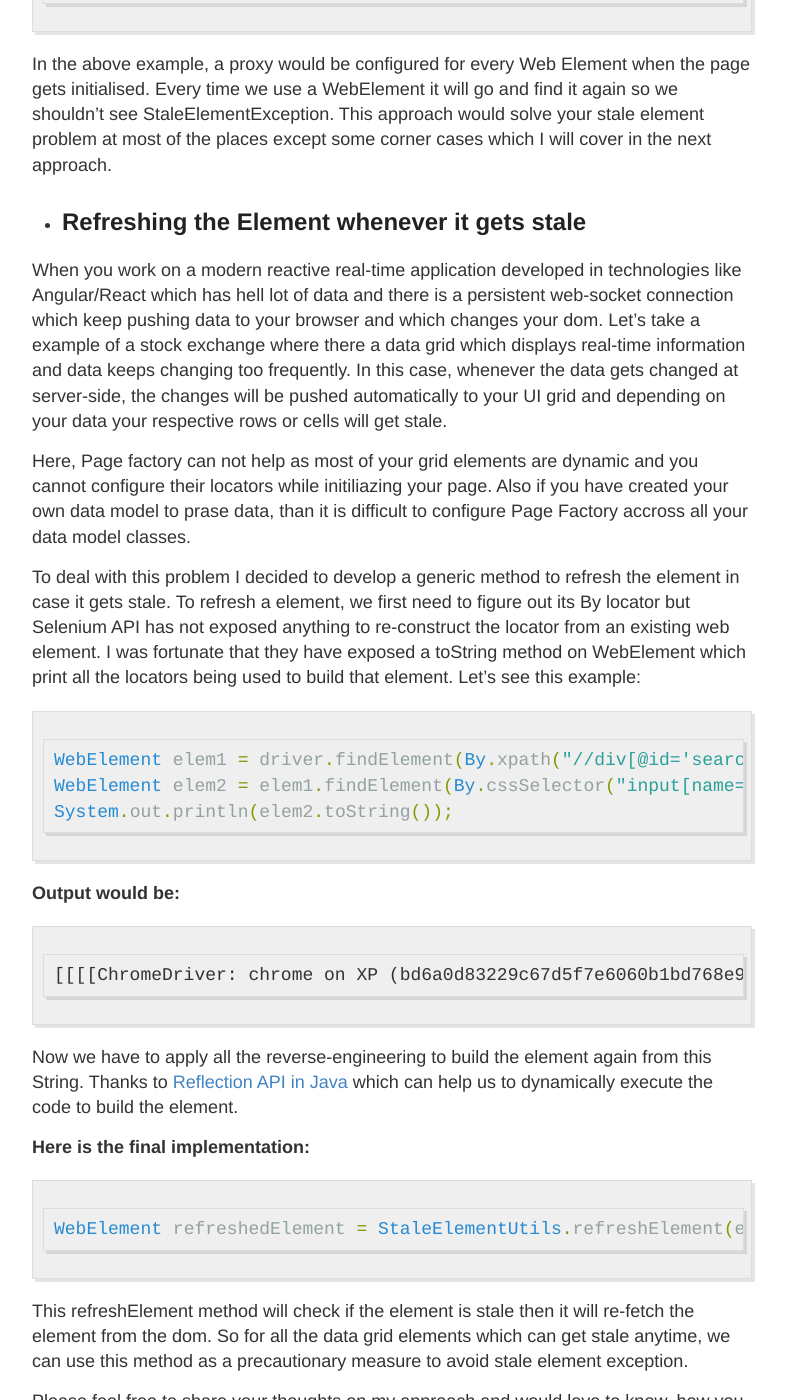
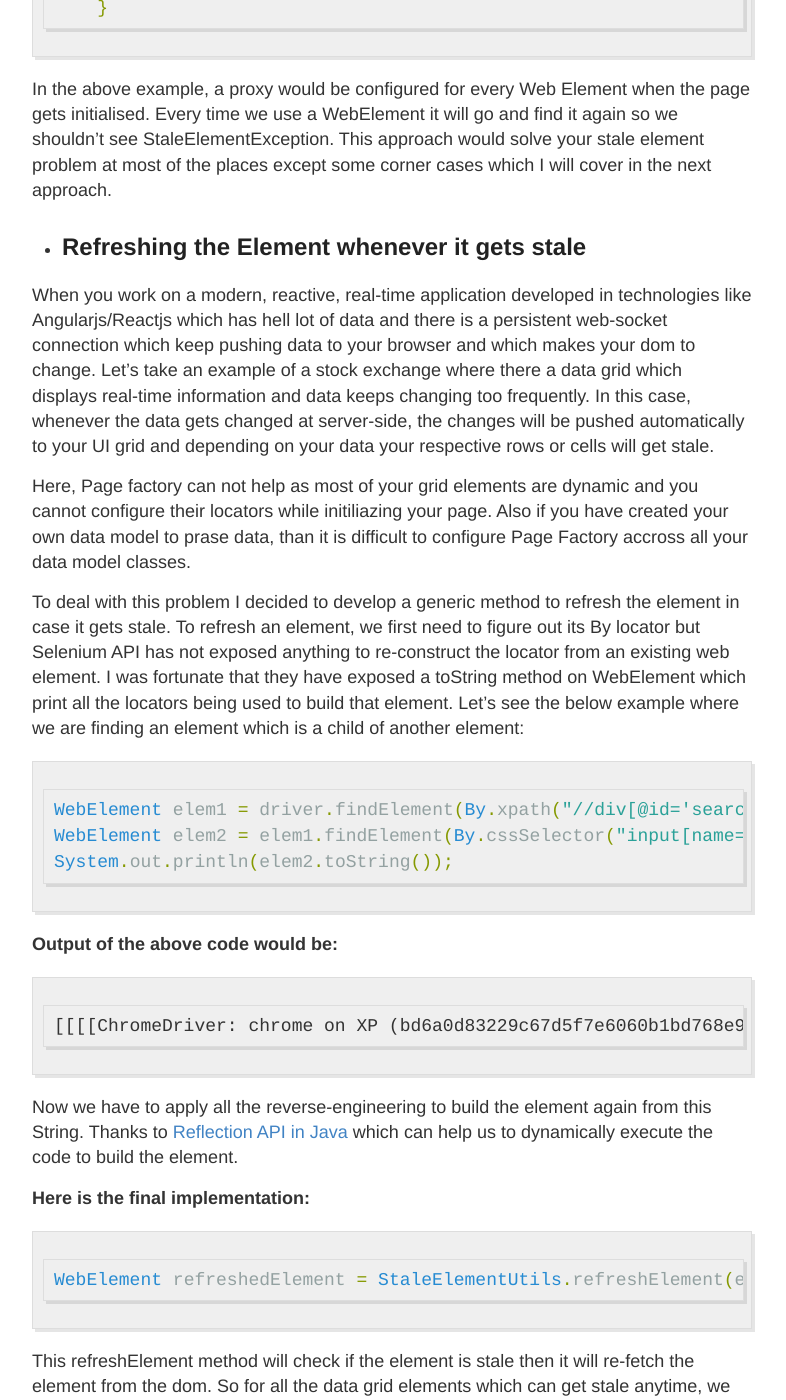
Before and after one commit to sahajamit/sahajamit.github.io, a Jekyll site: the page built from _posts/2017-8-10-Mystery-Of-stale-Element-Reference-Exception.md, in a window 1280 px wide and 1400 px high, scrolled down 1681 px. Shown: the whole window, without its empty margins (248-1034 px from the left). Built offline with Jekyll 4.4.1, drawn with Linux system fonts in a browser that asks for light colours; comment, search, counter and statistics services are not loaded; some of the changed text lies outside the part shown.

Commit message:
few typos

````diff
--- a/_posts/2017-8-10-Mystery-Of-stale-Element-Reference-Exception.md
+++ b/_posts/2017-8-10-Mystery-Of-stale-Element-Reference-Exception.md
@@ -5,9 +5,9 @@ title: Mystery Of StaleElementReference Exception in Selenium WebDriver
 
 If you are a Selenium developer than you would have surely faced this mysterious exception called "**StaleElementReferenceException**"
 
-Why exactly it comes? This has been my favorite interview question since last many years and most of the time candidates gets confused it with NoSuchElementException. If you have never worked on a dynamic ajax based application then there could be a chance that you have never faced it.
+Why exactly it occurs? This has been my favorite interview question since last many years and most of the time candidates gets confused it with NoSuchElementException. In case you have never worked on a dynamic ajax based application then there could be a chance that you have never faced it.
 
-Let's go little deeper and see why exactly it happens. When we run a simple code like this:
+Let's go little deeper and unviels the mystery behind it. When we run a simple code like this:
 
 ```java
 WebElement searchBox = driver.findElement(By.cssSelector("input[name='q'"));
@@ -22,7 +22,7 @@ Now, let's assume when you have fetched the element and before doing any action
 
 To overcome this problem, the only choice we have is to re-fetch the element from Dom and this time WebDriver will assign a different Id to this element.
 
-So from the above example what we understood is that if we are working with a AJAX-heavy application where page's dom can get changed on every interaction then it is wise to fetch the web elements every time when we are operating on them. There are couple of ways to make sure, the element always gets refreshed before we use it:
+So from the above example what we understood is that if we are working with an AJAX-heavy application where page's dom can get changed on every interaction then it is wise to fetch the web elements every time when we are operating on them. There are couple of ways to make sure, the element always gets refreshed before we use it:
 
 - ## [Page Factory Design Pattern](https://github.com/SeleniumHQ/selenium/wiki/PageFactory) : ##
 
@@ -46,11 +46,11 @@ In the above example, a proxy would be configured for every Web Element when the
 
 - ## Refreshing the Element whenever it gets stale ##
 
-When you work on a modern reactive real-time application developed in technologies like Angular/React which has hell lot of data and there is a persistent web-socket connection which keep pushing data to your browser and which changes your dom.  Let's take a example of a stock exchange where there a data grid which displays real-time information and data keeps changing too frequently. In this case, whenever the data gets changed at server-side, the changes will be pushed automatically to your UI grid and depending on your data your respective rows or cells will get stale.
+When you work on a modern, reactive, real-time application developed in technologies like Angularjs/Reactjs which has hell lot of data and there is a persistent web-socket connection which keep pushing data to your browser and which makes your dom to change.  Let's take an example of a stock exchange where there a data grid which displays real-time information and data keeps changing too frequently. In this case, whenever the data gets changed at server-side, the changes will be pushed automatically to your UI grid and depending on your data your respective rows or cells will get stale.
 
 Here, Page factory can not help as most of your grid elements are dynamic and you cannot configure their locators while initiliazing your page. Also if you have created your own data model to prase data, than it is difficult to configure Page Factory accross all your data model classes.
 
-To deal with this problem I decided to develop a generic method to refresh the element in case it gets stale. To refresh a element, we first need to figure out its By locator but Selenium API has not exposed anything to re-construct the locator from an existing web element. I was fortunate that they have exposed a toString method on WebElement which print all the locators being used to build that element. Let's see this example:
+To deal with this problem I decided to develop a generic method to refresh the element in case it gets stale. To refresh an element, we first need to figure out its By locator but Selenium API has not exposed anything to re-construct the locator from an existing web element. I was fortunate that they have exposed a toString method on WebElement which print all the locators being used to build that element. Let's see the below example where we are finding an element which is a child of another element:
 
 ```java
 WebElement elem1 = driver.findElement(By.xpath("//div[@id='searchform']"));
@@ -58,7 +58,7 @@ WebElement elem2 = elem1.findElement(By.cssSelector("input[name='q'"));
 System.out.println(elem2.toString());
 ```
 
-**Output would be:**
+**Output of the above code would be:**
 ```
 [[[[ChromeDriver: chrome on XP (bd6a0d83229c67d5f7e6060b1bd768e9)] -> xpath: //div[@id='searchform']]] -> css selector: input[name='q']
 ```
````
